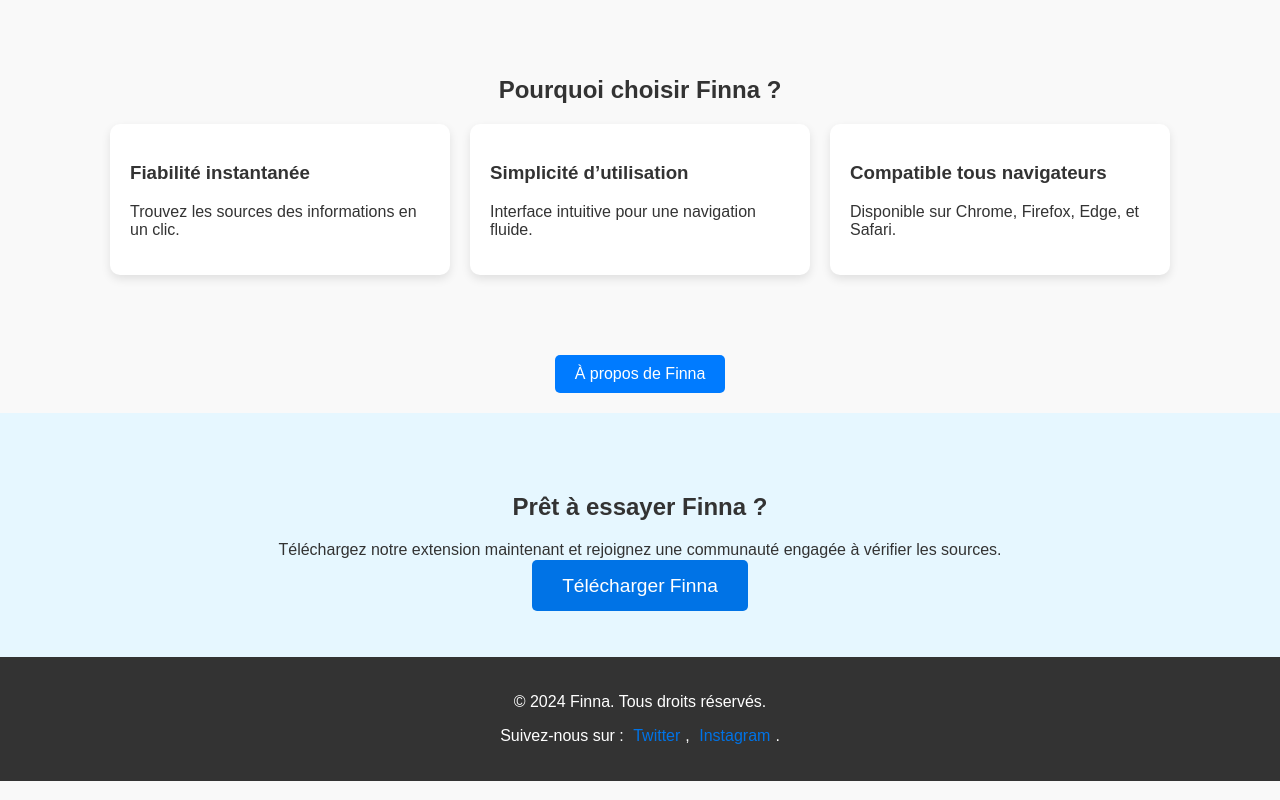
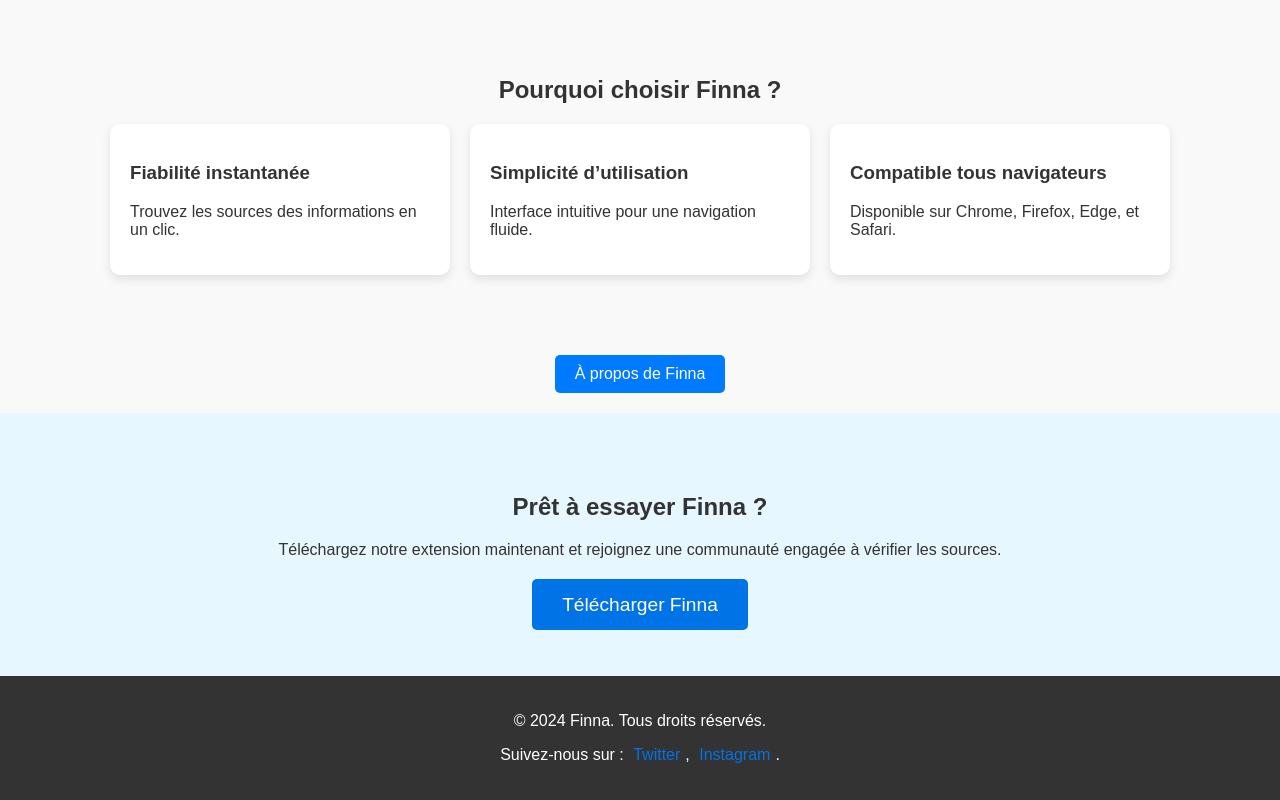
Before and after one commit to eipFinna/FINNA_MIRROR, a React (Create React App) app in the folder finna/: page / in a window 1280 px wide. Shown: the part 336-1136 px from the top of the page. Built offline with nearby package versions, Linux system fonts and the light colour scheme.

Commit message:
feat: add padding to the text so it will be prettier and more readable

```diff
--- a/finna/src/components/DownloadSection.css
+++ b/finna/src/components/DownloadSection.css
@@ -1,5 +1,5 @@
 .download-section {
-    padding: 60px 20px;
+    padding: 60px 30px;
     background-color: #e6f7ff;
     text-align: center;
   }
@@ -15,6 +15,10 @@
     transition: background-color 0.3s;
   }
 
+  .download-section p {
+    margin-bottom: 35px; /*pour espacer le texte du boutton*/
+  }
+
   .download-button:hover {
     background-color: #005bb5;
   }
```
